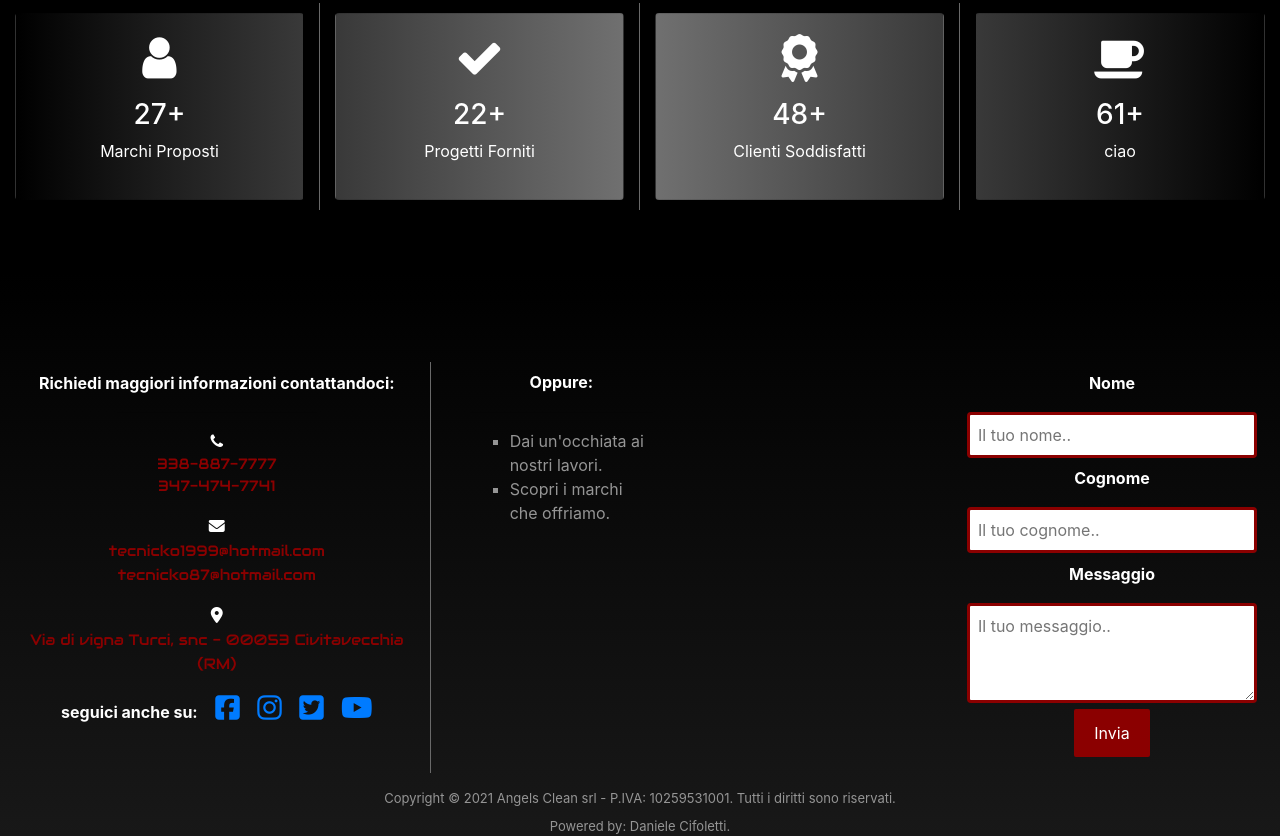
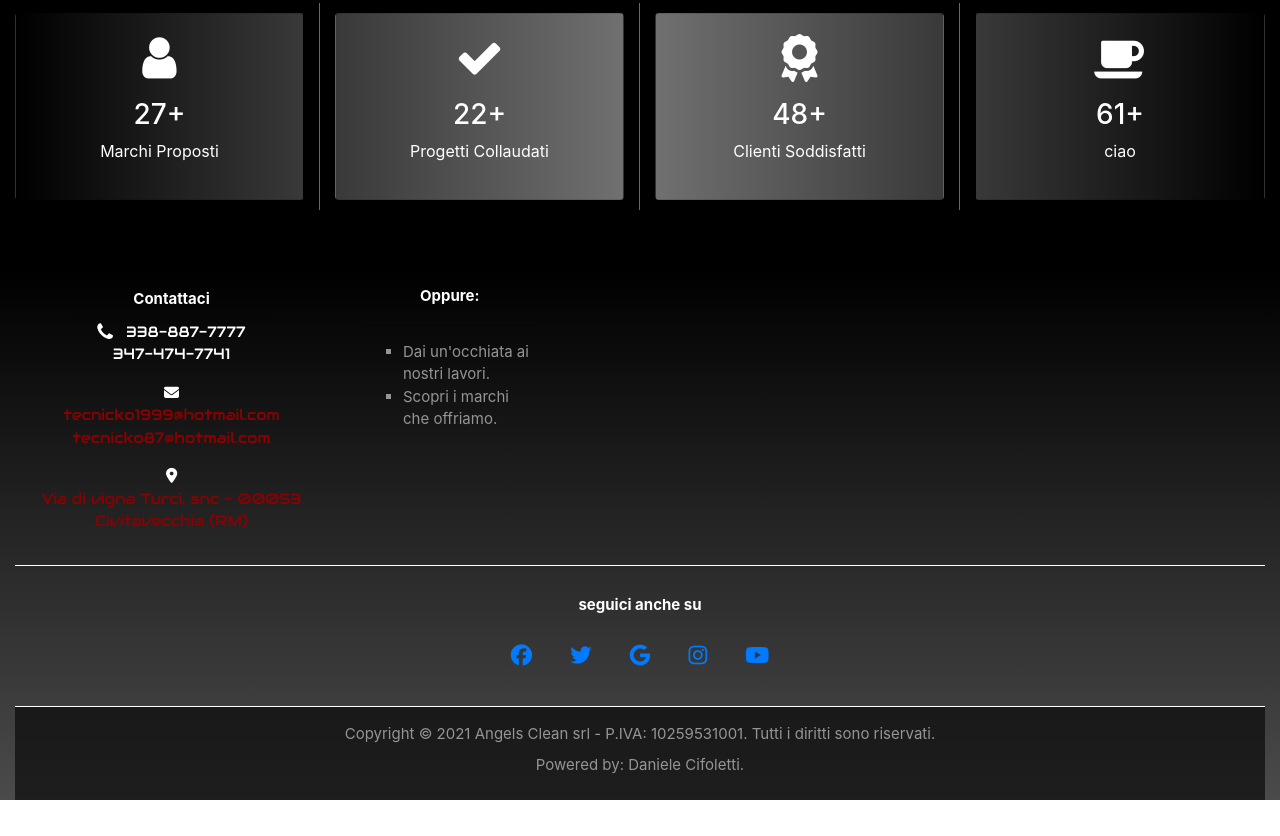
Before and after one commit to Tecnick0/Tecnick0.github.io, a website with bundled scripts: page index.html in a window 1280 px wide. Shown: the part 4433-5269 px from the top of the page. After the commit the page ends 5233 px from the top, so only its background shows below. Built offline with nearby package versions, Linux system fonts and the light colour scheme.

Commit message:
miglioramento footer

```diff
--- a/css/homepage.css
+++ b/css/homepage.css
@@ -47,6 +47,13 @@ hr.light
 {
   max-width: 100%;
   border-width: 0.1rem;
+  border-color: rgb(255, 255, 255);
+}
+
+#hrfooter
+{
+  max-width: 100%;
+  border-width: 1px;
   border-color: rgb(255, 255, 255);
 }
 
@@ -136,11 +143,7 @@ b
   text-align: center;
   text-align: justify;
 }
-#textfooter
-{
-  color: rgb(149, 149, 149);
-  font-size: 13px;
-}
+
 
 
 
@@ -503,7 +506,12 @@ header.masthead p
 footer
 {
   color: #ffff;
-  background: linear-gradient(to top, 	rgb(24, 24, 24) 0%,	rgb(0, 0, 0) 90%);
+  font-size: 15px;
+  background: linear-gradient(to bottom, 	rgb(0, 0, 0) 10%,	rgb(75, 75, 75) 100%);
+}
+.container-fluid
+{
+  padding: 0%;
 }
 #mail:hover
 {
@@ -511,34 +519,24 @@ footer
 }
 #number
 {
-  color: rgb(139, 0, 0);
   font-family: 'Audiowide';
-  font-size: 15px;
 }
 #contact
 {
-  font-size: medium;
-  padding-top: 10%;
+  font-size: 15px;
+  padding-top: 5%;
+}
+#contact1
+{
+  font-size: 15px;
 }
 
-#social
-{
-  font-size: 28px;
-  padding-left: 10px;
-}
-#social:hover
-{
-  color: rgb(133, 133, 133);
-}
 #about
 {
   padding: 3rem 0 !important;
   background: linear-gradient(to left, rgb(255, 0, 0) 0%, rgb(95, 0, 0) 90%);
 }
-#vl {
-  border-right: 1px solid rgb(105, 105, 105);
-  height: 100%;
-}
+
 #mail
 {
   color: rgb(139, 0, 0);
@@ -552,27 +550,10 @@ footer
   list-style-type:square;
   color: rgb(139, 0, 0);
 }
-
-/*Input campi form*/
-
-input[type=text], select, textarea {
-  width: 100%;
-  padding: 8px;
-  border: 3px solid rgb(139, 0, 0);
-  border-radius: 4px;
-  box-sizing: border-box;
-  resize: vertical;
-}
-input[type=submit] {
-  background-color: rgb(139, 0, 0);
-  color: rgb(255, 255, 255);
-  padding: 12px 20px;
-  border: none;
-  border-radius: 2px;
-  cursor: pointer;
-}
-input[type=submit]:hover {
-  background-color: rgb(0, 0, 0);
+#textfooter
+{
+  color: rgb(149, 149, 149);
+  font-size: 15px;
 }
 
 
@@ -699,12 +680,6 @@ img
 
 
 
-#Ciao
-{
-  margin-left: 0% !important;
-  margin-right: 0% !important;
-  text-align: left !important;
-}
 #bello
 {
   margin-left: 0% !important;
@@ -713,11 +688,6 @@ img
 }
 
 
-#Ciao1
-{
-  margin-right: 0% !important;
-  text-align: left !important;
-}
 i:hover
 {
   text-shadow:2px 2px 4px #000000;
@@ -875,7 +845,22 @@ i:hover
     border-color: rgb(0, 0, 0);
   }
 }
-
+@media screen and (max-width: 990px) {
+  .column {
+    width: 50%;
+    display: block;
+    height: auto;
+  }
+  #vl
+  {
+    border-color: rgb(0, 0, 0);
+  }
+}
+/*Vertical line*/
+#vl {
+  border-right: 1px solid rgb(105, 105, 105);
+  height: 100%;
+}
 /* Style the counter cards */
 .card {
   padding: 20px;
--- a/index.html
+++ b/index.html
@@ -514,7 +514,7 @@
         <div class="card" id="card2">
           <p><i class="fa fa-3x fa-check"></i></p>
           <h3>22+</h3>
-          <p>Progetti Forniti</p>
+          <p>Progetti Collaudati</p>
         </div>
       </div>
       <div class="column col-lg-3"id="vl">
@@ -544,15 +544,22 @@
 
     <footer class="container-fluid text-center" id="contact">
 
+      <!-- DIV Footer Main -->
+      <div class="row col-lg-12">
+
+
+        <!-- DIV Contatti -->
+        <div class="col-lg-3 ml-1">
+
           <!-- Contatti -->
+          <h3 class="text-white my-1">
+            <strong id="contact1">Contattaci</strong>
+          </h3>
 
-      <br>
-      <div class="row">
-        <div class="col-lg-4 ml-1 text-center" id="vl">
-          <h3 class="text-white" ><strong id="contact">Richiedi maggiori informazioni contattandoci:</strong></h3>
-          <hr id="smallbar">
-          <i class="fa fa-phone fa-1x sr-contact"></i>
+          <hr class="my-1" id="smallbar">
+
           <p id="number">
+            <i class="mr-2 fa fa-phone fa-lg sr-contact"></i>
             338-887-7777<br>
            347-474-7741
           </p>
@@ -565,18 +572,12 @@
           <p>
             <a id="mail" href="https://www.google.com/maps/place/Angels+Clean+Srl/@42.1066325,11.7853045,15z/data=!4m5!3m4!1s0x0:0x46088fc6e4e18e38!8m2!3d42.1066325!4d11.7853045">Via di vigna Turci, snc - 00053 Civitavecchia (RM)</a>
           </p>
-          <h3 class="text-center text-white mb-5" >
-            <strong id="contact">seguici anche su:</strong>
-            <a href="https://www.facebook.com/angelscleancv/"><i class="fab fa-facebook-square fa-1x" id="social"></i></a>
-            <a href="https://www.facebook.com/angelscleancv/"><i class="fab fa-instagram fa-1x" id="social"></i></a>
-            <a href="https://www.facebook.com/angelscleancv/"><i class="fab fa-twitter-square fa-1x" id="social"></i></a>
-            <a href="https://www.facebook.com/angelscleancv/"><i class="fab fa-youtube fa-1x" id="social"></i></a>
-          </h3>
         </div>
 
+        <!-- DIv Lista -->
+        <div class="container col-lg-2 mb-3 ml-4">
+
           <!-- Lista -->
-
-        <div class="container col-lg-2 mb-3 ml-4">
           <h3 class="text-white" ><strong id="contact">Oppure:</strong></h3>
           <hr id="smallbar">
           <ul class="text-center"id="myListFooter">
@@ -584,25 +585,79 @@
             <li id="testo2">Scopri i marchi che offriamo.</li>
           </ul>
         </div>
+      <!-- Fine DIV Footer Main -->
+      </div>
 
-        <!-- Richiedi Preventivo -->
+      <hr class="my-1 mt-3" id="hrfooter">
 
-        <div class="container col-lg-3 mr-2">
-          <form action="action_page.php">
-            <label for="fname"><h3 class="text-white"><strong id="contact">Nome</strong></h3></label>
-            <input type="text" id="fname" name="firstname" placeholder="Il tuo nome..">
-            <label for="lname"><h3 class="text-white" ><strong id="contact">Cognome</strong></h3></label>
-            <input type="text" id="lname" name="lastname" placeholder="Il tuo cognome..">
-            <label for="subject"><h3 class="text-white"><strong id="contact">Messaggio</strong></h3></label>
-            <textarea id="subject" name="subject" placeholder="Il tuo messaggio.." style="height:100px"></textarea>
-            <input type="submit" value="Invia">
-          </form>
+         <!-- DIV seconda sezione footer -->
+    <div class="container p-4 pb-0">
+
+      <!-- Section: Social media -->
+      <strong id="contact">seguici anche su</strong>
+
+      <section class="pb-0 pt-3">
+
+        <!-- Facebook -->
+        <a class="btn btn-floating m-1" data-mdb-toggle="tooltip" title="Facebook"href="https://www.facebook.com/angelscleancv/" role="button">
+          <i class="fab fa-facebook-f fa-lg"></i>
+        </a>
+
+        <!-- Twitter -->
+        <a class="btn btn-floating m-1" data-mdb-toggle="tooltip" title="Twitter" href="https://www.facebook.com/angelscleancv/" role="button">
+          <i class="fab fa-twitter fa-lg"></i>
+        </a>
+
+        <!-- Google -->
+        <a class="btn btn-floating m-1" data-mdb-toggle="tooltip" title="Google" href="https://www.facebook.com/angelscleancv/" role="button">
+          <i class="fab fa-google fa-lg"></i>
+        </a>
+
+        <!-- Instagram -->
+        <a class="btn btn-floating m-1" data-mdb-toggle="tooltip" title="Instagram"href="https://www.facebook.com/angelscleancv/" role="button">
+          <i class="fab fa-instagram fa-lg"></i>
+        </a>
+
+        <!-- Youtube -->
+        <a class="btn btn-floating m-1" data-mdb-toggle="tooltip" title="Youtube"href="https://www.facebook.com/angelscleancv/" role="button">
+          <i class="fab fa-youtube fa-lg"></i>
+        </a>
+
+      </section>
+      <!-- Fine Section: Social media -->
+
     </div>
+    <!-- Fine DIV seconda sezione footer-->
+
+    <hr class="mt-1 mb-0" id="hrfooter">
+
+    <!-- DIV Copyright -->
+    <div class="text-center p-3" style="background-color: rgba(0, 0, 0, 0.6);">
+      <p class="mb-0 mt-0" id="textfooter">Copyright © 2021 Angels Clean srl - P.IVA: 10259531001.
+        Tutti i diritti sono riservati.</p>
+      <p class="mb-2 mt-2" id="textfooter">Powered by: Daniele Cifoletti.</p>
     </div>
-      <p class="mb-0 mt-3" id="textfooter">Copyright © 2021 Angels Clean srl - P.IVA: 10259531001.
-        Tutti i diritti sono riservati.</p>
-        <p class="mb-5 mt-2" id="textfooter">Powered by: Daniele Cifoletti.</p>
+    <!--Fine DIV Copyright -->
+
+    <!-- FINE FOOTER -->
     </footer>
+
+
+
+
+
+
+
+
+
+
+
+
+
+
+
+
+
 
 
 
@@ -636,7 +691,6 @@
           delay: (el, i) => 50 * (i+1)
         });
     </script>
-
 
     <script>
       AOS.init();
```
Lines whose indentation alone changed are shown as unchanged.
